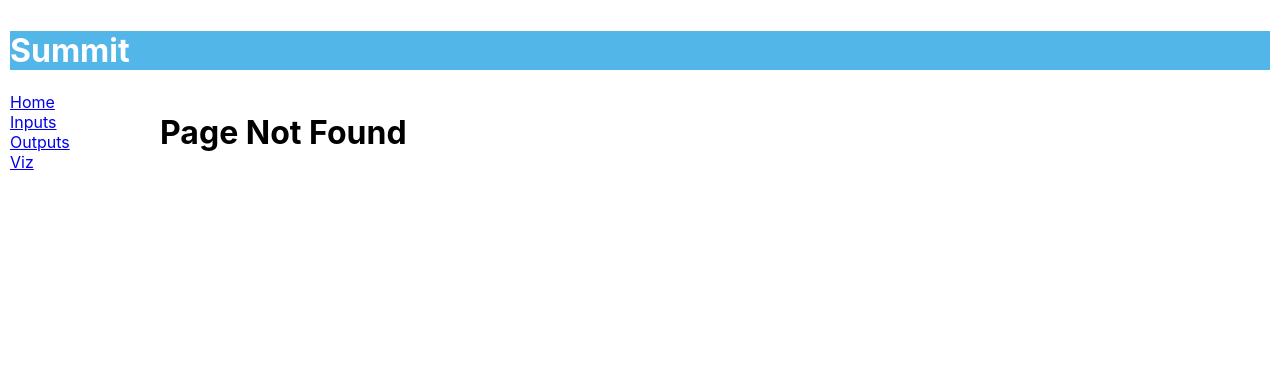
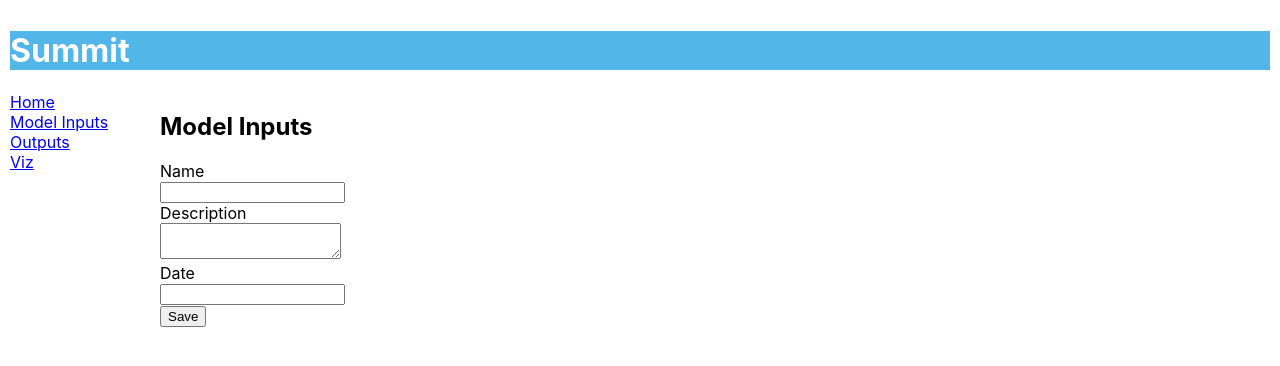
Before and after one commit to coryhouse/summit, a React (Create React App) app: page /model-inputs in a window 1280 px wide. Before the commit this address had no page. Shown: the top 366 px of the page. Built offline with nearby package versions, Linux system fonts and the light colour scheme.

Commit message:
After lunch

```diff
--- a/src/App.js
+++ b/src/App.js
@@ -2,12 +2,25 @@ import React from "react";
 import Nav from "./Nav";
 import Header from "./Header";
 import Home from "./Home";
-import Inputs from "./Inputs";
+import ModelInputs from "./ModelInputs";
 import { Route, Switch } from "react-router-dom";
 import PageNotFound from "./PageNotFound";
 import "./App.css";
 
 class App extends React.Component {
+  state = {
+    modelInputs: []
+  };
+
+  handleSaveModelInput = modelInput => {
+    debugger;
+    // Since setting state based on previous state, using callback form
+    this.setState(state => {
+      const modelInputs = [...state.modelInputs, modelInput];
+      return { modelInputs };
+    });
+  };
+
   // Create a Header component with a blue background that says "Summit"
   // Display above the Nav.
   render() {
@@ -18,7 +31,12 @@ class App extends React.Component {
         <div style={{ float: "left", width: 400 }}>
           <Switch>
             <Route path="/" exact component={Home} />
-            <Route path="/inputs" component={Inputs} />
+            <Route
+              path="/model-inputs"
+              render={props => (
+                <ModelInputs onSave={this.handleSaveModelInput} />
+              )}
+            />
             <Route path="*" component={PageNotFound} />
           </Switch>
         </div>
--- a/src/Header.js
+++ b/src/Header.js
@@ -1,13 +1,16 @@
-import React, { Component } from "react";
+import React from "react";
+import PropTypes from "prop-types";
 
-class Header extends Component {
-  render() {
-    return (
-      <div style={{ color: "white", backgroundColor: "#52B6E8" }}>
-        <h1>Summit</h1>
-      </div>
-    );
-  }
-}
+const Header = ({ companyName = "Summit" }) => {
+  return (
+    <div style={{ color: "white", backgroundColor: "#52B6E8" }}>
+      <h1>{companyName}</h1>
+    </div>
+  );
+};
+
+Header.propTypes = {
+  companyName: PropTypes.string
+};
 
 export default Header;
--- a/src/Inputs.js
+++ b/src/ModelInputs.js
@@ -1,7 +1,7 @@
 import React, { Component } from "react";
 import TextInput from "./TextInput";
 
-class Inputs extends Component {
+class ModelInputs extends Component {
   //   constructor(props) {
   //     super(props);
 
@@ -43,13 +43,23 @@ class Inputs extends Component {
       errors.date = "Hey, enter a date. 📆";
     }
 
-    this.setState({ errors: errors });
+    const errorsExist = Object.keys(errors).length > 0;
+
+    if (errorsExist) {
+      return this.setState({ errors: errors });
+    }
+
+    this.props.onSave({
+      name: this.state.name,
+      description: this.state.description,
+      date: this.state.date
+    });
   };
 
   render() {
     return (
       <form onSubmit={this.handleSave}>
-        <h2>Inputs</h2>
+        <h2>Model Inputs</h2>
 
         <TextInput
           name="name"
@@ -58,7 +68,8 @@ class Inputs extends Component {
           onChange={this.handleChange}
           error={this.state.errors.name}
         />
-        <p>
+
+        <div>
           <label htmlFor="description">Description</label>
           <br />
           <textarea
@@ -70,7 +81,7 @@ class Inputs extends Component {
           {this.state.errors.description && (
             <div style={{ color: "red" }}>{this.state.errors.description}</div>
           )}
-        </p>
+        </div>
 
         <TextInput
           name="date"
@@ -85,4 +96,4 @@ class Inputs extends Component {
   }
 }
 
-export default Inputs;
+export default ModelInputs;
--- a/src/Nav.js
+++ b/src/Nav.js
@@ -12,7 +12,7 @@ class Nav extends React.Component {
             <Link to="/">Home</Link>
           </li>
           <li>
-            <Link to="/inputs">Inputs</Link>
+            <Link to="/model-inputs">Model Inputs</Link>
           </li>
           <li>
             <Link to="/outputs">Outputs</Link>
--- a/src/TextInput.js
+++ b/src/TextInput.js
@@ -1,12 +1,27 @@
 import React, { Component } from "react";
+import PropTypes from "prop-types";
 
 class TextInput extends Component {
+  // Using experimental static property
+  static propTypes = {
+    name: PropTypes.string.isRequired,
+    displayLabel: PropTypes.bool,
+    label: PropTypes.string.isRequired,
+    value: PropTypes.string.isRequired,
+    error: PropTypes.string,
+    onChange: PropTypes.func.isRequired
+  };
+
+  static defaultProps = {
+    displayLabel: true
+  };
+
   render() {
     // Destructuring to shorten calls below.
-    const { name, label, value, onChange, error } = this.props;
+    const { name, label, value, onChange, error, displayLabel } = this.props;
     return (
-      <p>
-        <label htmlFor={name}>{label}</label>
+      <div>
+        {displayLabel && <label htmlFor={name}>{label}</label>}
         <br />
         <input
           type="text"
@@ -16,9 +31,24 @@ class TextInput extends Component {
           onChange={onChange}
         />
         {error && <div style={{ color: "red" }}>{error}</div>}
-      </p>
+      </div>
     );
   }
 }
 
+// The original style
+
+// TextInput.propTypes = {
+//   name: PropTypes.string.isRequired,
+//   displayLabel: PropTypes.bool,
+//   label: PropTypes.string.isRequired,
+//   value: PropTypes.string.isRequired,
+//   error: PropTypes.string,
+//   onChange: PropTypes.func.isRequired
+// };
+
+// TextInput.defaultProps = {
+//   displayLabel: true
+// };
+
 export default TextInput;
```
Also changed, not shown: src/Home.js (+4 -4 lines), src/ModelOutputs.js (added).
